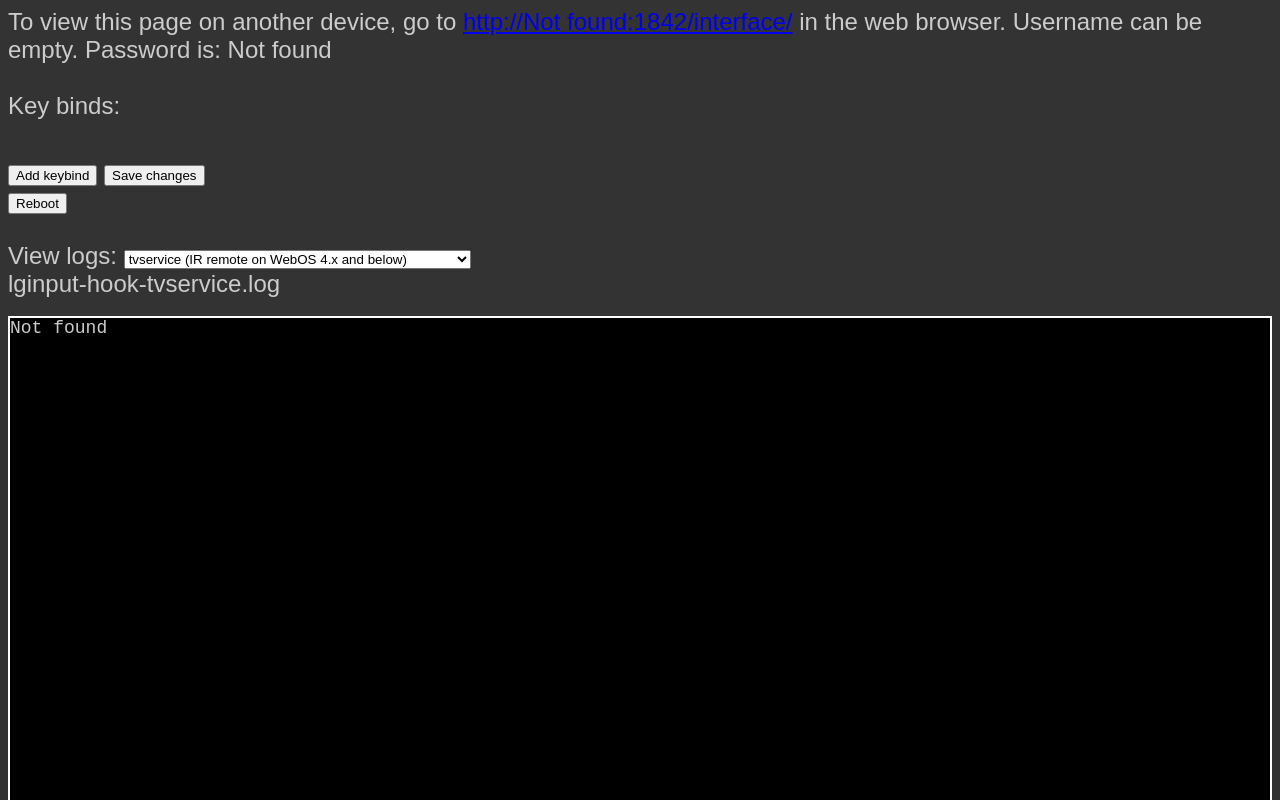
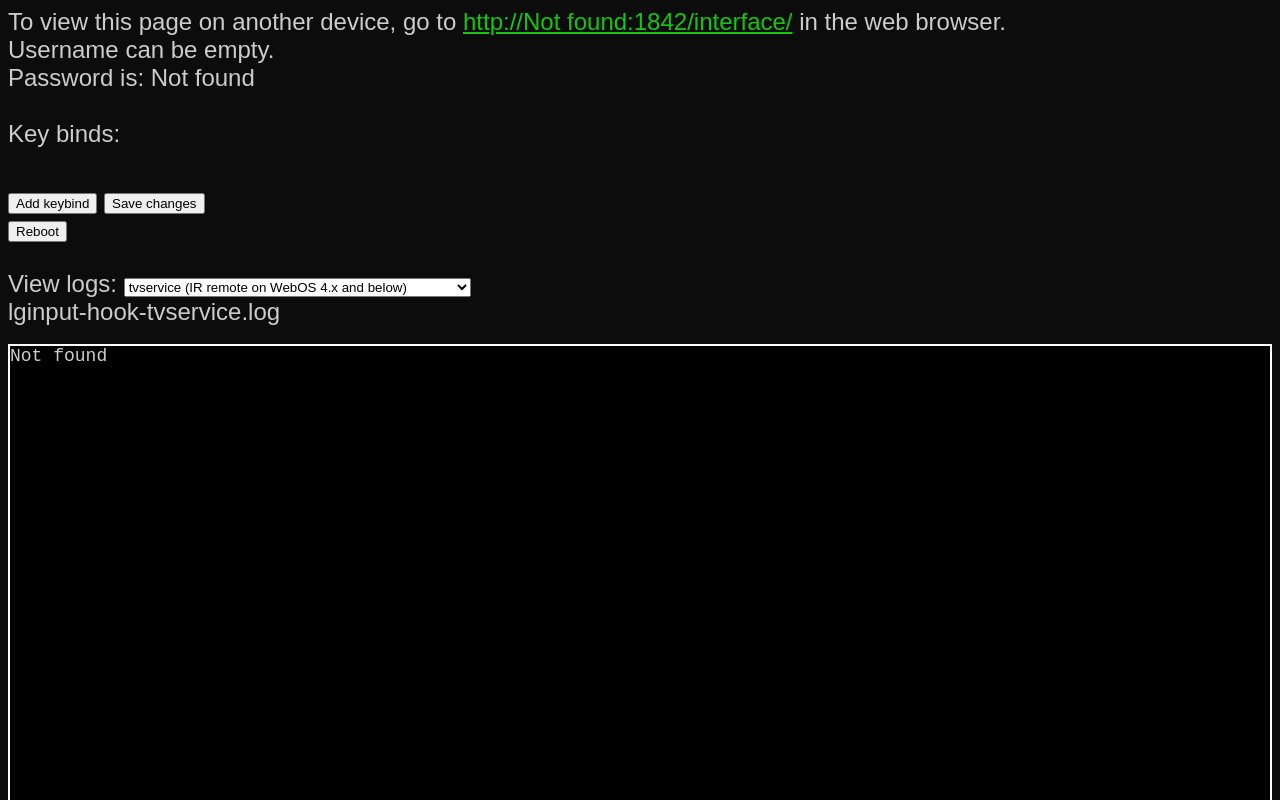
Before and after one commit to Simon34545/lginputhook, a website: page service/interface/index.html in a window 1280 px wide. Shown: the top 800 px of the page. Drawn offline with Linux system fonts and the light colour scheme; no server answers.

Commit message:
update README + cosmetic changes

```diff
--- a/service/interface/main.js
+++ b/service/interface/main.js
@@ -185,7 +185,7 @@ if (ip == '') location.reload();
 
 var password = get('/password/').responseText;
 
-document.getElementById('url').innerHTML = 'To view this page on another device, go to <a href="#">http://' + (ip == '0.0.0.0' ? '<tv_ip>' : ip) + ':1842/interface/</a> in the web browser. Username can be empty. ' + (password == '' ? 'Launch the app to view the password.' : 'Password is: ' + password) ;
+document.getElementById('url').innerHTML = 'To view this page on another device, go to <a href="#">http://' + (ip == '0.0.0.0' ? '<tv_ip>' : ip) + ':1842/interface/</a> in the web browser.<br>Username can be empty. ' + (password == '' ? '<br>Launch the app to view the password.' : '<br>Password is: ' + password) ;
 
 setInterval(function() {
 	document.getElementById('inputhook-label').innerText = 'lginput-hook-' + log + '.log';
--- a/service/interface/style.css
+++ b/service/interface/style.css
@@ -1,5 +1,5 @@
 body {
-	background-color: #333333;
+	background-color: #0C0C0C;
 	color: #CCCCCC;
 	font-family: Arial;
 	font-size: 24px;
@@ -39,3 +39,7 @@ textarea {
 .label {
 	margin-left: 10px;
 }
+
+a {
+	color: #16C60C;
+}
```
Also changed, not shown: README.md, 1 other file.
